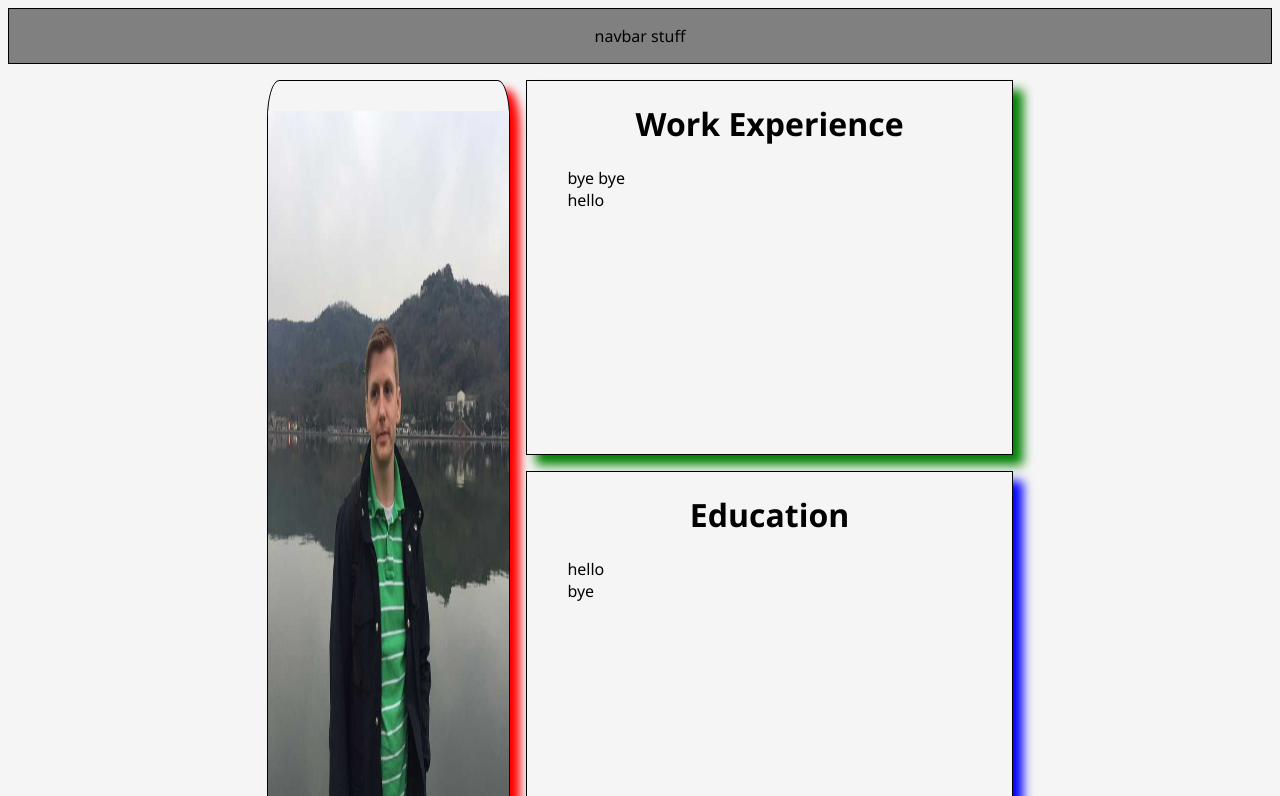
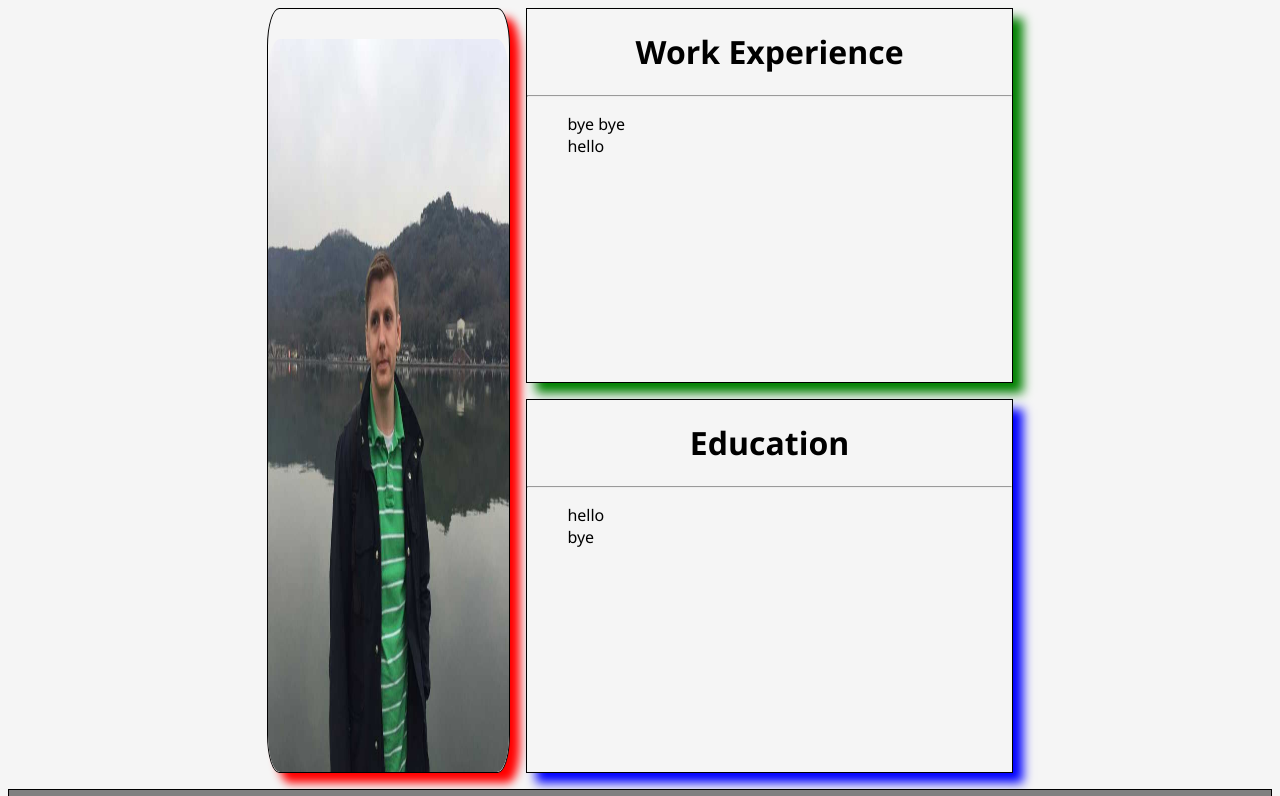
Before and after one commit to DisasterKid/entry-level-sites, a plain HTML site: page Practice/CSSPractice/index.html in a window 1280 px wide. Shown: the top 796 px of the page. Drawn offline with Linux system fonts and the light colour scheme.

Commit message:
playing around

```diff
--- a/Practice/CSSPractice/index.html
+++ b/Practice/CSSPractice/index.html
@@ -9,9 +9,9 @@
 </head>
 <body>
 <div class="grid-container">
-    <nav class="navbar">
+    <!--<nav class="navbar">
         <p>navbar stuff</p>
-    </nav>
+    </nav>-->
     <div class="leftSidebar">
         <img src="jon2.jpg" alt="Jon Moore" height="100%" width="100%">
         <h1>Jonathan Moore</h1>
@@ -40,6 +40,7 @@
 
     <div class="information">
         <h1>Work Experience</h1>
+        <hr />
         <ul class="work">
             <li>bye bye</li>
             <li></li>
@@ -50,6 +51,7 @@
     </div>
     <div class="education">
         <h1>Education</h1>
+        <hr />
         <ul class="school">
             <li>hello</li>
             <li></li>
--- a/Practice/CSSPractice/main.css
+++ b/Practice/CSSPractice/main.css
@@ -14,7 +14,7 @@ body {
     border-radius: 5%;
     padding-top: 30px;
     grid-column: 2 / 3 ;
-    grid-row: 2 / 4;
+    grid-row: 1 / 3;
     box-shadow: 10px 10px 10px red;
     border: 1px solid black;
 }
@@ -43,7 +43,9 @@ li {
 .education h1 {
     text-align: center;
 }
-
+img {
+    border-radius: 5%;
+}
 .skills li {
     margin: 1px;
     padding: 1px;
```
